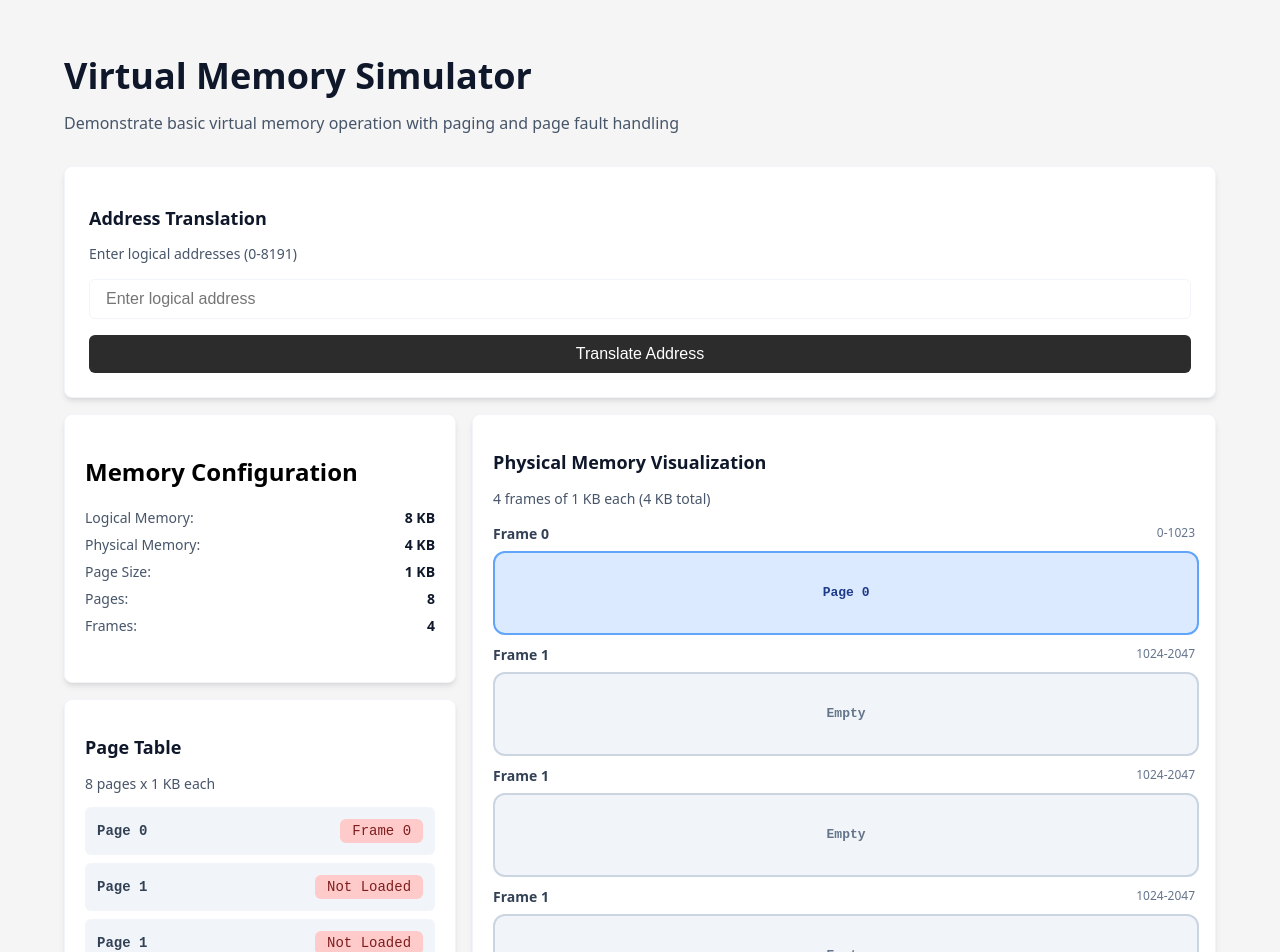
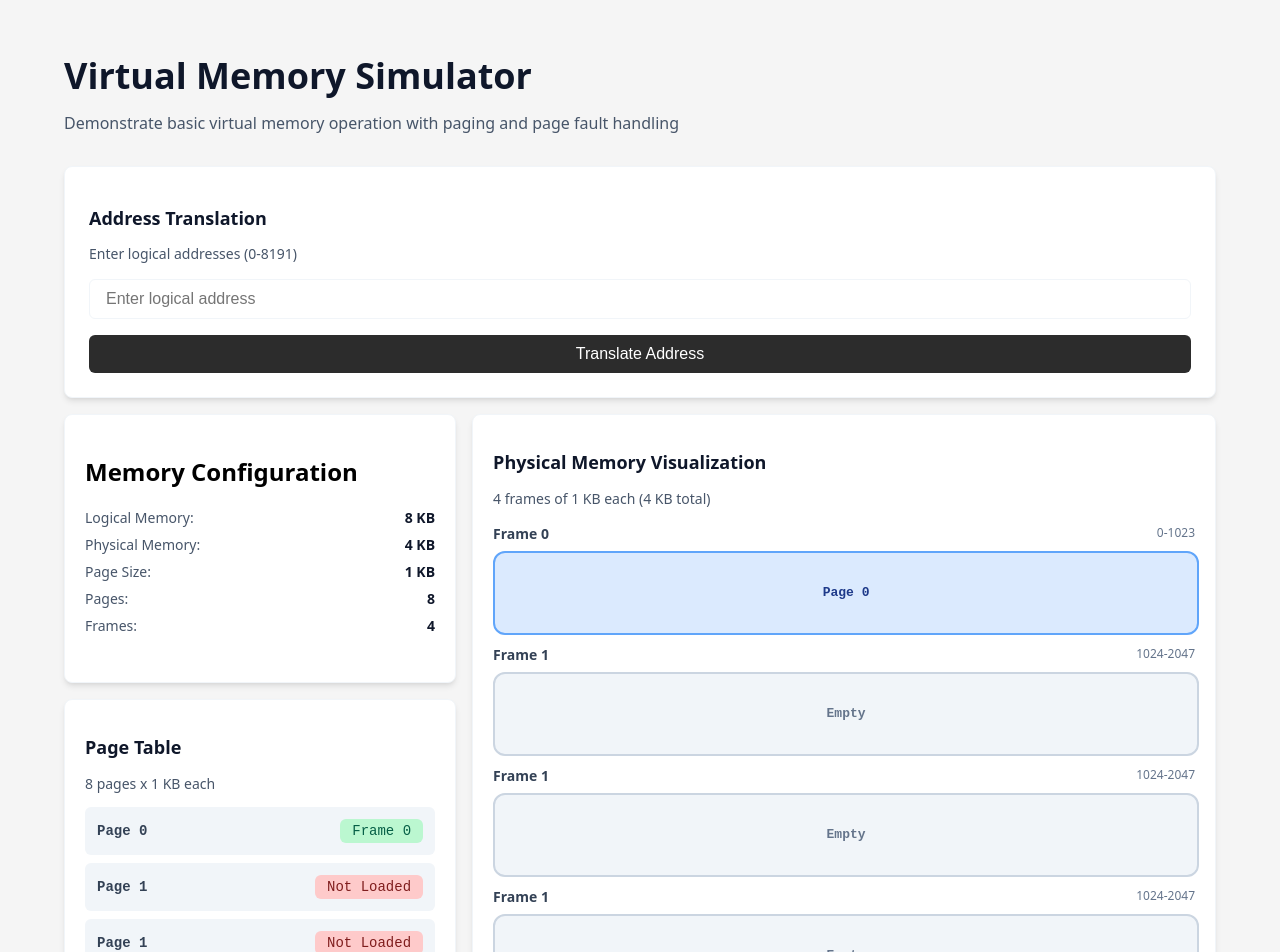
Before and after one commit to TharinduNilan/Memory-Simulation-, a React (Vite) app: page / in a window 1280 px wide. Shown: the top 952 px of the page. Built offline with nearby package versions, Linux system fonts and the light colour scheme.

Commit message:
modified:   src/components/Page Section/PageSection.jsx

```diff
--- a/src/components/Page Section/PageSection.jsx
+++ b/src/components/Page Section/PageSection.jsx
@@ -45,10 +45,9 @@ export default function PageSection() {
         </div>
 
         <div className="page-table-content">
-
           <div className="row">
             <span className="page-label">Page 0</span>
-            <span className="frame-tag not-loaded">Frame 0</span>
+            <span className="frame-tag loaded">Frame 0</span>
           </div>
 
           <div className="row">
```
